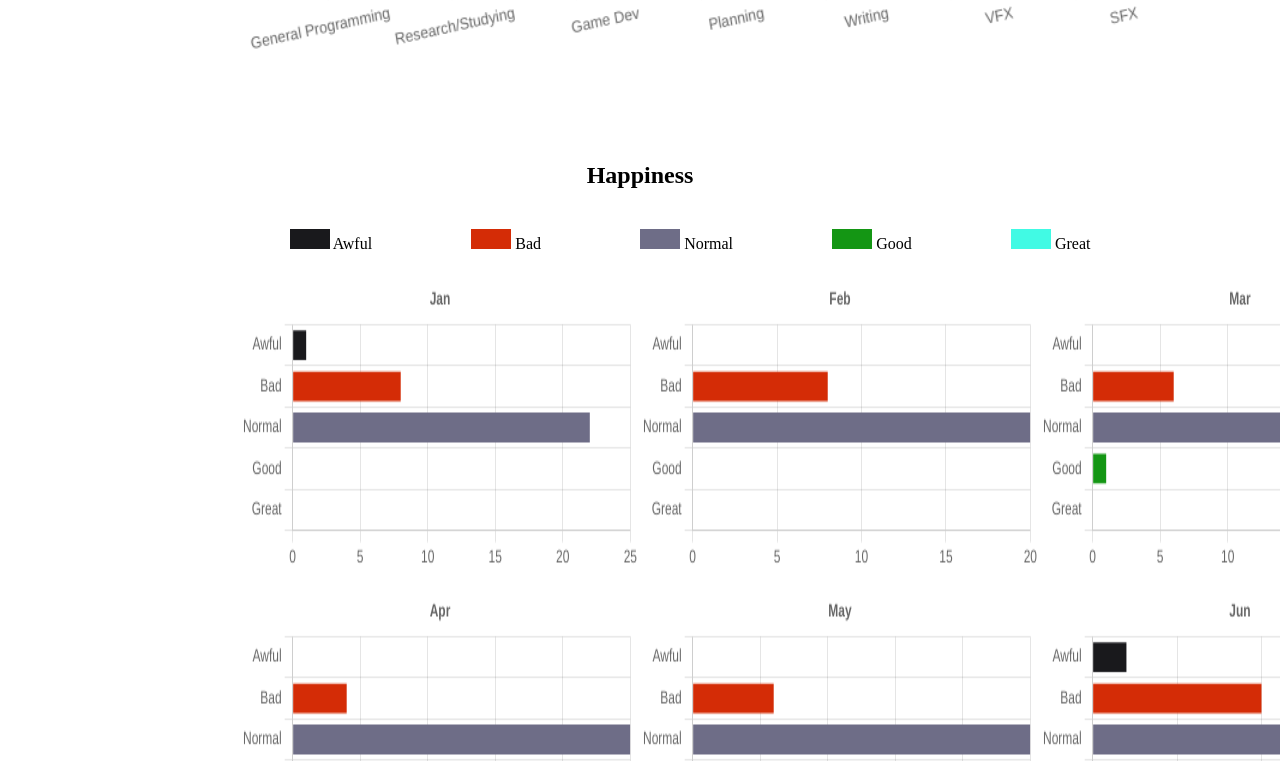
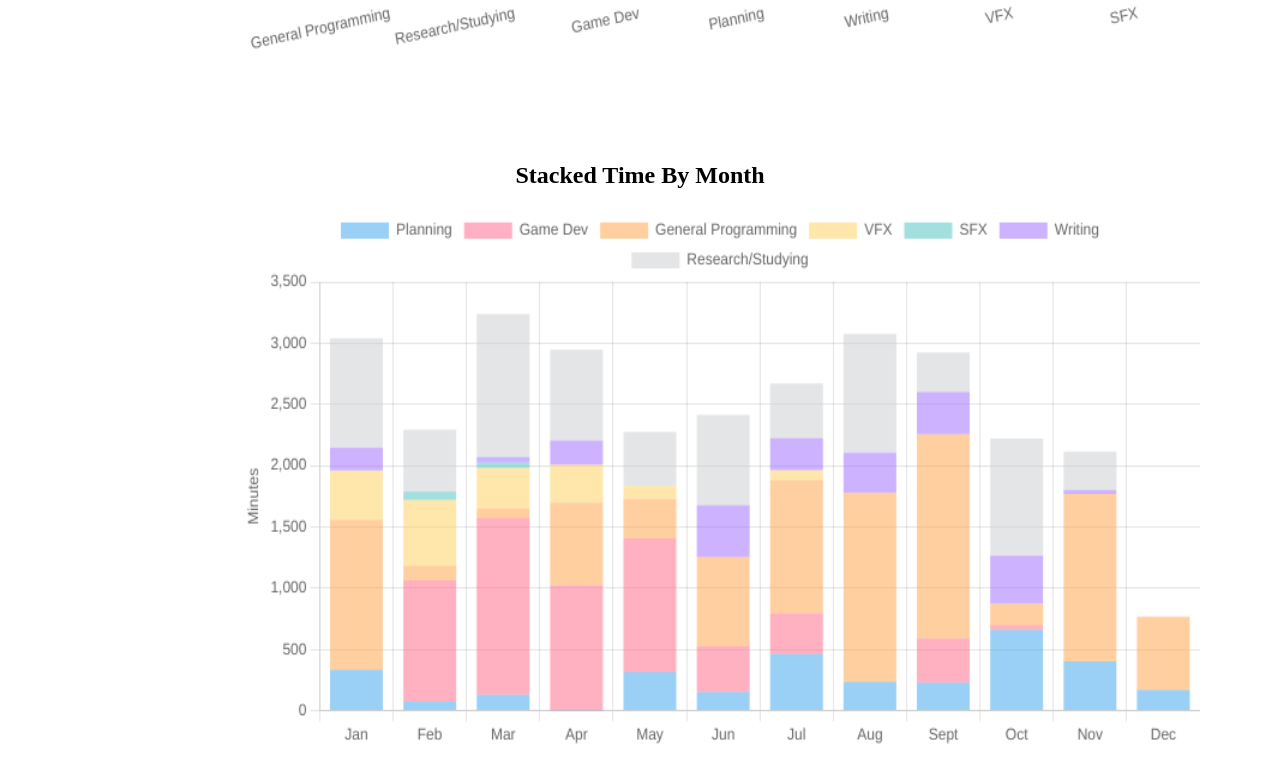
Before and after one commit to srad1292/year-end-data-ui, a plain HTML site: page 2023/index.html in a window 1280 px wide. Shown: the part 2039-2800 px from the top of the page. Drawn offline with nearby package versions, Linux system fonts and the light colour scheme.

Commit message:
Stacked bar chart for time spent each month

```diff
--- a/2023/graphs.js
+++ b/2023/graphs.js
@@ -8,6 +8,7 @@ buildWeightChart();
 // Determine colors when real data comes in
 buildTimeSpentChart();
 buildCategoryTotalChart();
+buildMonthlyStackedChart();
 buildHappinessCharts();
 
 
@@ -85,6 +86,57 @@ function buildTimeSpentChart() {
                     }
                 }
             },
+        }
+    });
+}
+
+// Todo: Add in stacked bar graph for time spent on category by month
+function buildMonthlyStackedChart() {
+    const monthlyStackedChartCtx = document.getElementById('monthlyStackedChart');
+    const datasets = [
+        { label: 'Planning', data: data.timeSpent.projectPlanning},
+        { label: 'Game Dev', data: data.timeSpent.gameDev},
+        { label: 'General Programming', data: data.timeSpent.generalProgramming},
+        { label: 'VFX', data: data.timeSpent.vfx},
+        { label: 'SFX', data: data.timeSpent.sfx},
+        { label: 'Writing', data: data.timeSpent.writing},
+        { label: 'Research/Studying', data: data.timeSpent.researchAndStudying},
+    ];
+
+    console.log("Stacked data");
+    console.log(datasets);
+
+    new Chart(monthlyStackedChartCtx, {
+        type: 'bar',
+        data: {
+            labels: months,
+            datasets: datasets.map(dataset => {
+                return {
+                    label: dataset.label,
+                    data: dataset.data,
+                };
+            }),
+        },
+        options: {
+            // responsive: true
+            indexAxis: 'x',
+            scales: {
+                y: {
+                    stacked: true,
+                    title: {
+                        display: true,
+                        text: 'Minutes'
+                    }
+                },
+                x: {
+                    stacked: true,
+                }
+            },
+            plugins: {
+                legend: {
+                    display: true,
+                },
+            }
         }
     });
 }
--- a/2023/index.html
+++ b/2023/index.html
@@ -17,7 +17,7 @@
             <canvas id="weightChart" class="single-chart"></canvas>
         </div>
 
-        <h2>Time On Goals By Month</h2>
+        <h2>Time For Category By Month</h2>
         <div class="chart-container">
             <canvas id="timeSpentChart" class="single-chart"></canvas>
         </div>
@@ -25,6 +25,11 @@
         <h2>Total Time By Category</h2>
         <div class="chart-container">
             <canvas id="categoryTotalChart" class="single-chart"></canvas>
+        </div>
+
+        <h2>Stacked Time By Month</h2>
+        <div class="chart-container">
+            <canvas id="monthlyStackedChart" class="single-chart"></canvas>
         </div>
 
         <h2>Happiness</h2>
```
